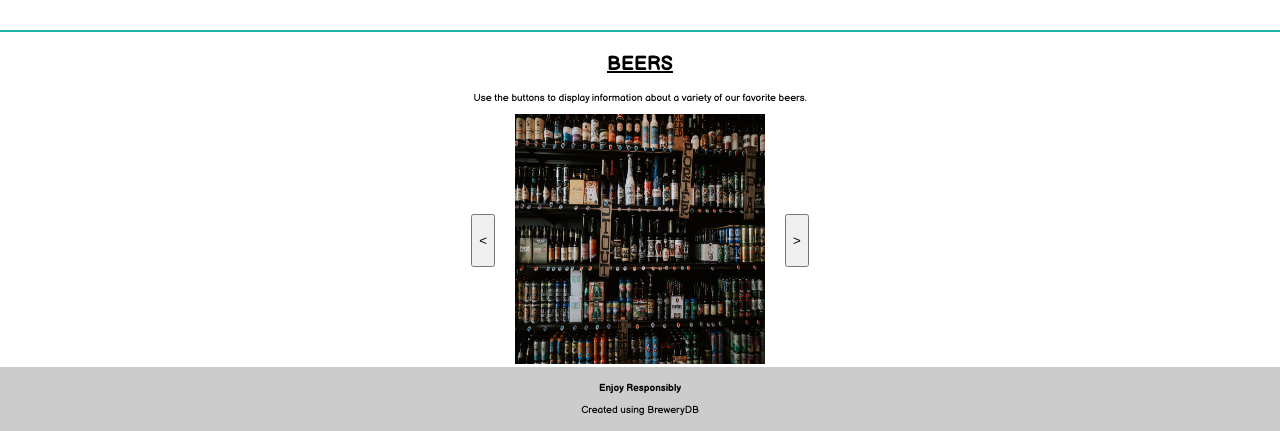
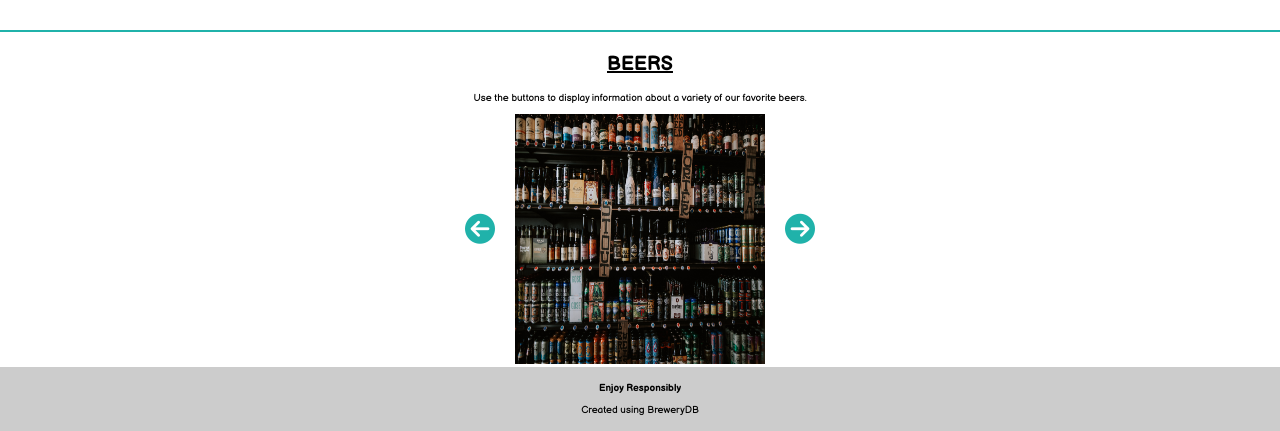
Before and after one commit to acwander/beer-aficionado, a PHP site: page / in a window 1280 px wide. Shown: the part 955-1386 px from the top of the page. Run offline with PHP 8.4, Linux system fonts and the light colour scheme; some libraries are stand-ins or nearby versions.

Commit message:
added font awesome arrows

```diff
--- a/css/style.css
+++ b/css/style.css
@@ -47,7 +47,7 @@ a:active {
 }
 
 .nav-item:hover {
-  color: grey;
+  color: gray;
 }
 
 /* main content styles */
@@ -91,6 +91,15 @@ a:active {
   justify-content: center;
 }
 
+.fas {
+  font-size: 3rem;
+  color: lightseagreen;
+}
+
+.fas:hover {
+  color: gray;
+}
+
 .next-btn,
 .previous-btn {
   margin: 10rem 2rem;
--- a/index.html
+++ b/index.html
@@ -8,6 +8,11 @@
     <script
       src="https://code.jquery.com/jquery-3.5.1.min.js"
       integrity="sha256-9/aliU8dGd2tb6OSsuzixeV4y/faTqgFtohetphbbj0="
+      crossorigin="anonymous"
+    ></script>
+    <!-- font awesome -->
+    <script
+      src="https://kit.fontawesome.com/637bf17c55.js"
       crossorigin="anonymous"
     ></script>
     <!-- link css -->
@@ -99,7 +104,8 @@
           <div class="carousel-container">
             <!-- previous button -->
             <div class="carousel-btns previous-btn">
-              <button><</button>
+              <!-- font awesome left arrow -->
+              <i class="fas fa-arrow-circle-left"></i>
             </div>
             <!-- image -->
             <div class="carousel-img">
@@ -107,7 +113,8 @@
             </div>
             <!-- next button -->
             <div class="carousel-btns next-btn">
-              <button>></button>
+              <!-- font awesome right arrow -->
+              <i class="fas fa-arrow-circle-right"></i>
             </div>
           </div>
           <div id="carousel-info"></div>
```
